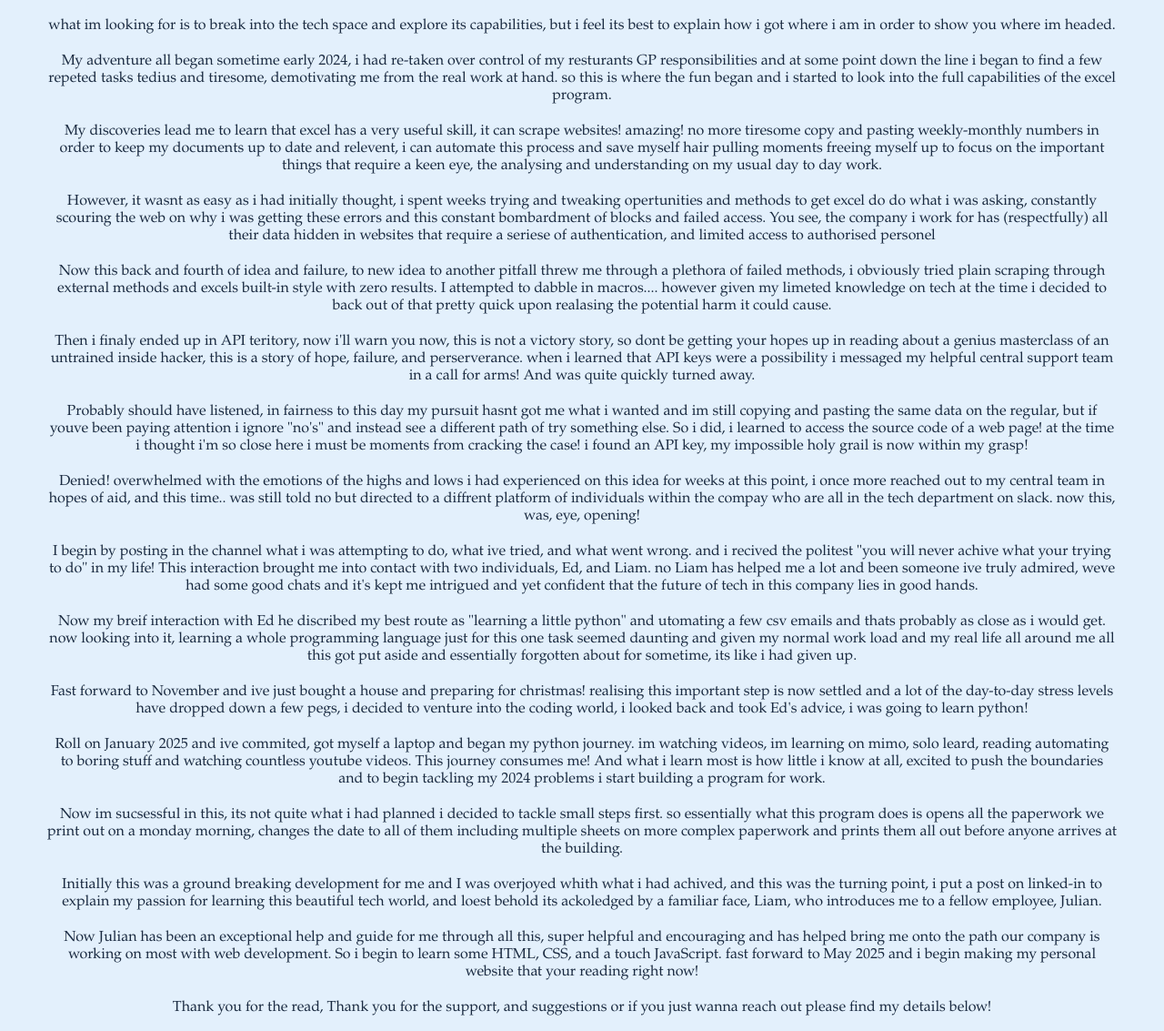
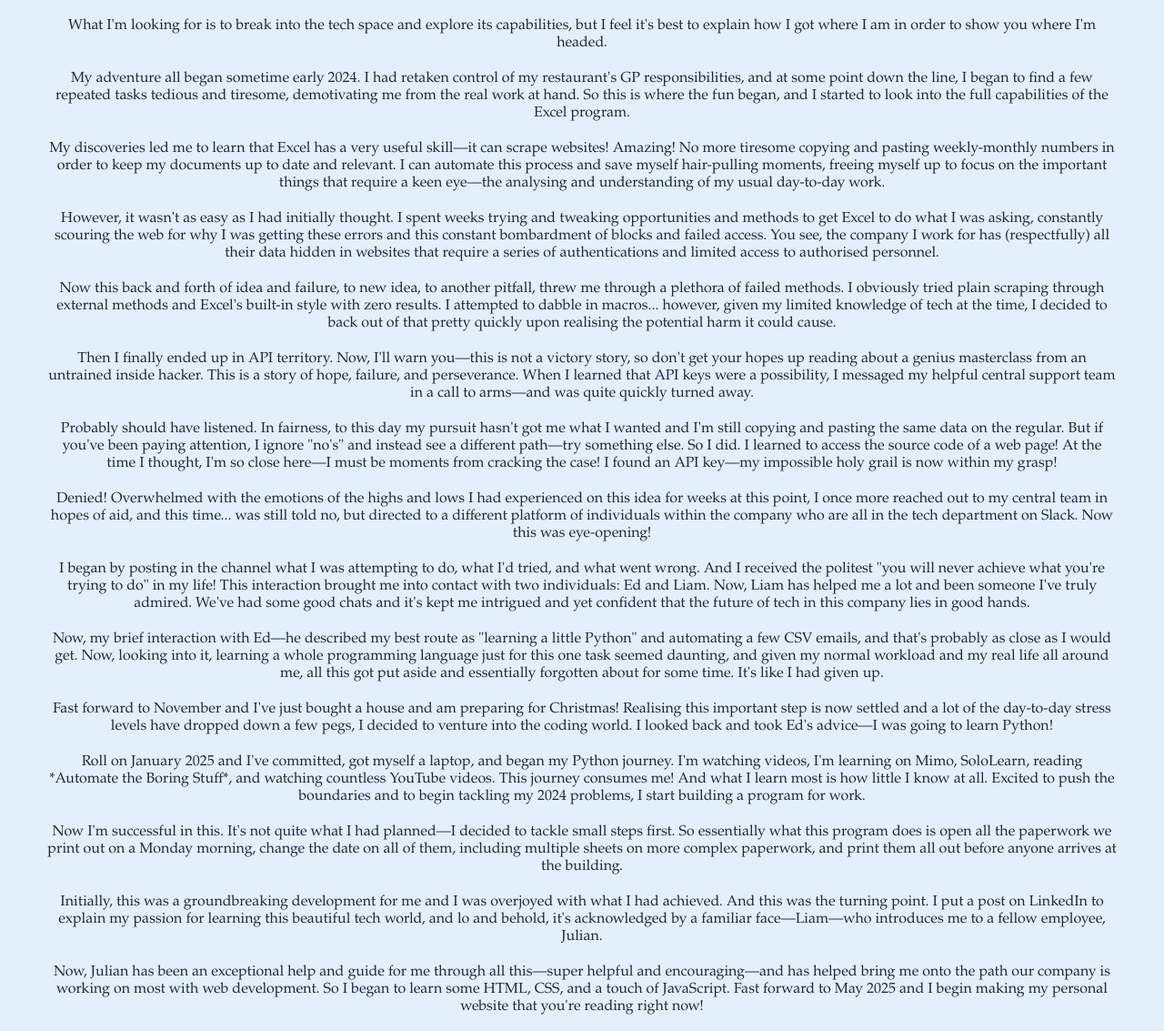
Before and after one commit to cjhurrell/Personal-Website, a plain HTML site: page why.coding.html in a window 1280 px wide. Shown: the part 163-1296 px from the top of the page at 91% size. Drawn offline with Linux system fonts and the light colour scheme.

Commit message:
spelling

```diff
--- a/why.coding.html
+++ b/why.coding.html
@@ -36,22 +36,23 @@
         <H1>Why am i starting to code?</H1>
 
 
-        <p>what im looking for is to break into the tech space and explore its capabilities, but i feel its best to explain how i got where i am in order to show you where im headed.</p>
-        <p>My adventure all began sometime early 2024, i had re-taken over control of my resturants GP responsibilities and at some point down the line i began to find a few repeted tasks tedius and tiresome, demotivating me from the real work at hand. so this is where the fun began and i started to look into the full capabilities of the excel program.</p>
-        <p>My discoveries lead me to learn that excel has a very useful skill, it can scrape websites! amazing! no more tiresome copy and pasting weekly-monthly numbers in order to keep my documents up to date and relevent, i can automate this process and save myself hair pulling moments freeing myself up to focus on the important things that require a keen eye, the analysing and understanding on my usual day to day work.</p>
-        <p>However, it wasnt as easy as i had initially thought, i spent weeks trying and tweaking opertunities and methods to get excel do do what i was asking, constantly scouring the web on why i was getting these errors and this constant bombardment of blocks and failed access. You see, the company i work for has (respectfully) all their data hidden in websites that require a seriese of authentication, and limited access to authorised personel</p>
-        <p>Now this back and fourth of idea and failure, to new idea to another pitfall threw me through a plethora of failed methods, i obviously tried plain scraping through external methods and excels built-in style with zero results. I attempted to dabble in macros.... however given my limeted knowledge on tech at the time i decided to back out of that pretty quick upon realasing the potential harm it could cause.</p>
-        <p>Then i finaly ended up in API teritory, now i'll warn you now, this is not a victory story, so dont be getting your hopes up in reading about a genius masterclass of an untrained inside hacker, this is a story of hope, failure, and perserverance. when i learned that API keys were a possibility i messaged my helpful central support team in a call for arms! And was quite quickly turned away.</p>
-        <p>Probably should have listened, in fairness to this day my pursuit hasnt got me what i wanted and im still copying and pasting the same data on the regular, but if youve been paying attention i ignore "no's" and instead see a different path of try something else. So i did, i learned to access the source code of a web page! at the time i thought i'm so close here i must be moments from cracking the case! i found an API key, my impossible holy grail is now within my grasp!</p>
-        <p>Denied! overwhelmed with the emotions of the highs and lows i had experienced on this idea for weeks at this point, i once more reached out to my central team in hopes of aid, and this time.. was still told no but directed to a diffrent platform of individuals within the compay who are all in the tech department on slack. now this, was, eye, opening!</p>
-        <p>I begin by posting in the channel what i was attempting to do, what ive tried, and what went wrong. and i recived the politest "you will never achive what your trying to do" in my life! This interaction brought me into contact with two individuals, Ed, and Liam. no Liam has helped me a lot and been someone ive truly admired, weve had some good chats and it's kept me intrigued and yet confident that the future of tech in this company lies in good hands.</p>
-        <p>Now my breif interaction with Ed he discribed my best route as "learning a little python" and utomating a few csv emails and thats probably as close as i would get. now looking into it, learning a whole programming language just for this one task seemed daunting and given my normal work load and my real life all around me all this got put aside and essentially forgotten about for sometime, its like i had given up.</p>
-        <p>Fast forward to November and ive just bought a house and preparing for christmas! realising this important step is now settled and a lot of the day-to-day stress levels have dropped down a few pegs, i decided to venture into the coding world, i looked back and took Ed's advice, i was going to learn python!</p>
-        <p>Roll on January 2025 and ive commited, got myself a laptop and began my python journey. im watching videos, im learning on mimo, solo leard, reading automating to boring stuff and watching countless youtube videos. This journey consumes me! And what i learn most is how little i know at all, excited to push the boundaries and to begin tackling my 2024 problems i start building a program for work.</p>
-        <p>Now im sucsessful in this, its not quite what i had planned i decided to tackle small steps first. so essentially what this program does is opens all the paperwork we print out on a monday morning, changes the date to all of them including multiple sheets on more complex paperwork and prints them all out before anyone arrives at the building.</p>
-        <p>Initially this was a ground breaking development for me and I was overjoyed whith what i had achived, and this was the turning point, i put a post on linked-in to explain my passion for learning this beautiful tech world, and loest behold its ackoledged by a familiar face, Liam, who introduces me to a fellow employee, Julian.</p>
-        <p>Now Julian has been an exceptional help and guide for me through all this, super helpful and encouraging and has helped bring me onto the path our company is working on most with web development. So i begin to learn some HTML, CSS, and a touch JavaScript. fast forward to May 2025 and i begin making my personal website that your reading right now!</p>
-        <p>Thank you for the read, Thank you for the support, and suggestions or if you just wanna reach out please find my details below!</p>
+        <p>What I'm looking for is to break into the tech space and explore its capabilities, but I feel it's best to explain how I got where I am in order to show you where I'm headed.</p>
+        <p>My adventure all began sometime early 2024. I had retaken control of my restaurant's GP responsibilities, and at some point down the line, I began to find a few repeated tasks tedious and tiresome, demotivating me from the real work at hand. So this is where the fun began, and I started to look into the full capabilities of the Excel program.</p>
+        <p>My discoveries led me to learn that Excel has a very useful skill—it can scrape websites! Amazing! No more tiresome copying and pasting weekly-monthly numbers in order to keep my documents up to date and relevant. I can automate this process and save myself hair-pulling moments, freeing myself up to focus on the important things that require a keen eye—the analysing and understanding of my usual day-to-day work.</p>
+        <p>However, it wasn't as easy as I had initially thought. I spent weeks trying and tweaking opportunities and methods to get Excel to do what I was asking, constantly scouring the web for why I was getting these errors and this constant bombardment of blocks and failed access. You see, the company I work for has (respectfully) all their data hidden in websites that require a series of authentications and limited access to authorised personnel.</p>
+        <p>Now this back and forth of idea and failure, to new idea, to another pitfall, threw me through a plethora of failed methods. I obviously tried plain scraping through external methods and Excel's built-in style with zero results. I attempted to dabble in macros... however, given my limited knowledge of tech at the time, I decided to back out of that pretty quickly upon realising the potential harm it could cause.</p>
+        <p>Then I finally ended up in API territory. Now, I'll warn you—this is not a victory story, so don't get your hopes up reading about a genius masterclass from an untrained inside hacker. This is a story of hope, failure, and perseverance. When I learned that API keys were a possibility, I messaged my helpful central support team in a call to arms—and was quite quickly turned away.</p>
+        <p>Probably should have listened. In fairness, to this day my pursuit hasn't got me what I wanted and I'm still copying and pasting the same data on the regular. But if you've been paying attention, I ignore "no's" and instead see a different path—try something else. So I did. I learned to access the source code of a web page! At the time I thought, I'm so close here—I must be moments from cracking the case! I found an API key—my impossible holy grail is now within my grasp!</p>
+        <p>Denied! Overwhelmed with the emotions of the highs and lows I had experienced on this idea for weeks at this point, I once more reached out to my central team in hopes of aid, and this time... was still told no, but directed to a different platform of individuals within the company who are all in the tech department on Slack. Now this was eye-opening!</p>
+        <p>I began by posting in the channel what I was attempting to do, what I'd tried, and what went wrong. And I received the politest "you will never achieve what you're trying to do" in my life! This interaction brought me into contact with two individuals: Ed and Liam. Now, Liam has helped me a lot and been someone I've truly admired. We've had some good chats and it's kept me intrigued and yet confident that the future of tech in this company lies in good hands.</p>
+        <p>Now, my brief interaction with Ed—he described my best route as "learning a little Python" and automating a few CSV emails, and that's probably as close as I would get. Now, looking into it, learning a whole programming language just for this one task seemed daunting, and given my normal workload and my real life all around me, all this got put aside and essentially forgotten about for some time. It's like I had given up.</p>
+        <p>Fast forward to November and I've just bought a house and am preparing for Christmas! Realising this important step is now settled and a lot of the day-to-day stress levels have dropped down a few pegs, I decided to venture into the coding world. I looked back and took Ed's advice—I was going to learn Python!</p>
+        <p>Roll on January 2025 and I've committed, got myself a laptop, and began my Python journey. I'm watching videos, I'm learning on Mimo, SoloLearn, reading *Automate the Boring Stuff*, and watching countless YouTube videos. This journey consumes me! And what I learn most is how little I know at all. Excited to push the boundaries and to begin tackling my 2024 problems, I start building a program for work.</p>
+        <p>Now I'm successful in this. It's not quite what I had planned—I decided to tackle small steps first. So essentially what this program does is open all the paperwork we print out on a Monday morning, change the date on all of them, including multiple sheets on more complex paperwork, and print them all out before anyone arrives at the building.</p>
+        <p>Initially, this was a groundbreaking development for me and I was overjoyed with what I had achieved. And this was the turning point. I put a post on LinkedIn to explain my passion for learning this beautiful tech world, and lo and behold, it's acknowledged by a familiar face—Liam—who introduces me to a fellow employee, Julian.</p>
+        <p>Now, Julian has been an exceptional help and guide for me through all this—super helpful and encouraging—and has helped bring me onto the path our company is working on most with web development. So I began to learn some HTML, CSS, and a touch of JavaScript. Fast forward to May 2025 and I begin making my personal website that you're reading right now!</p>
+        <p>Thank you for the read, thank you for the support, and if you have suggestions—or if you just wanna reach out—please find my details below!</p>
+
 
 
 
```
